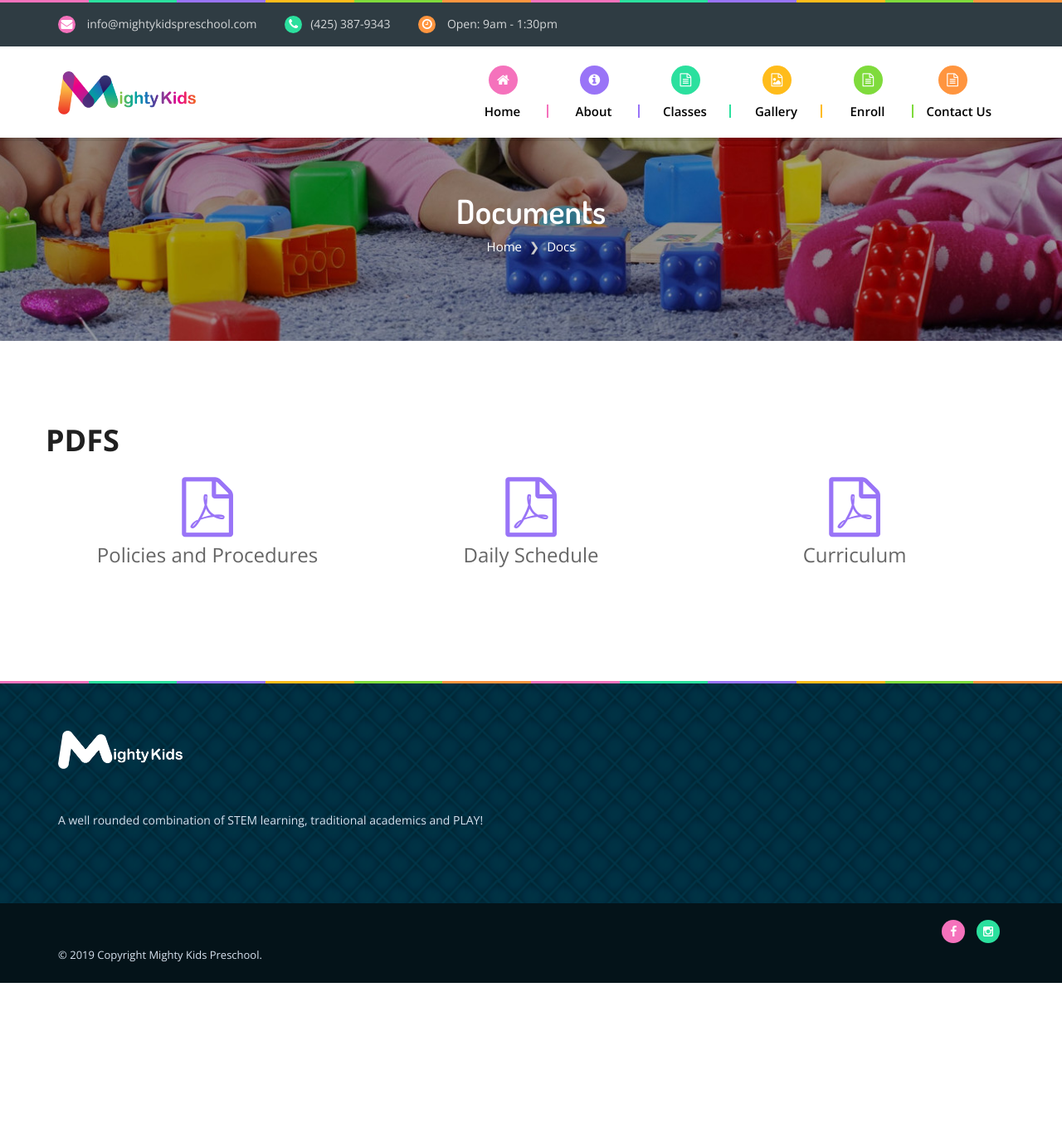
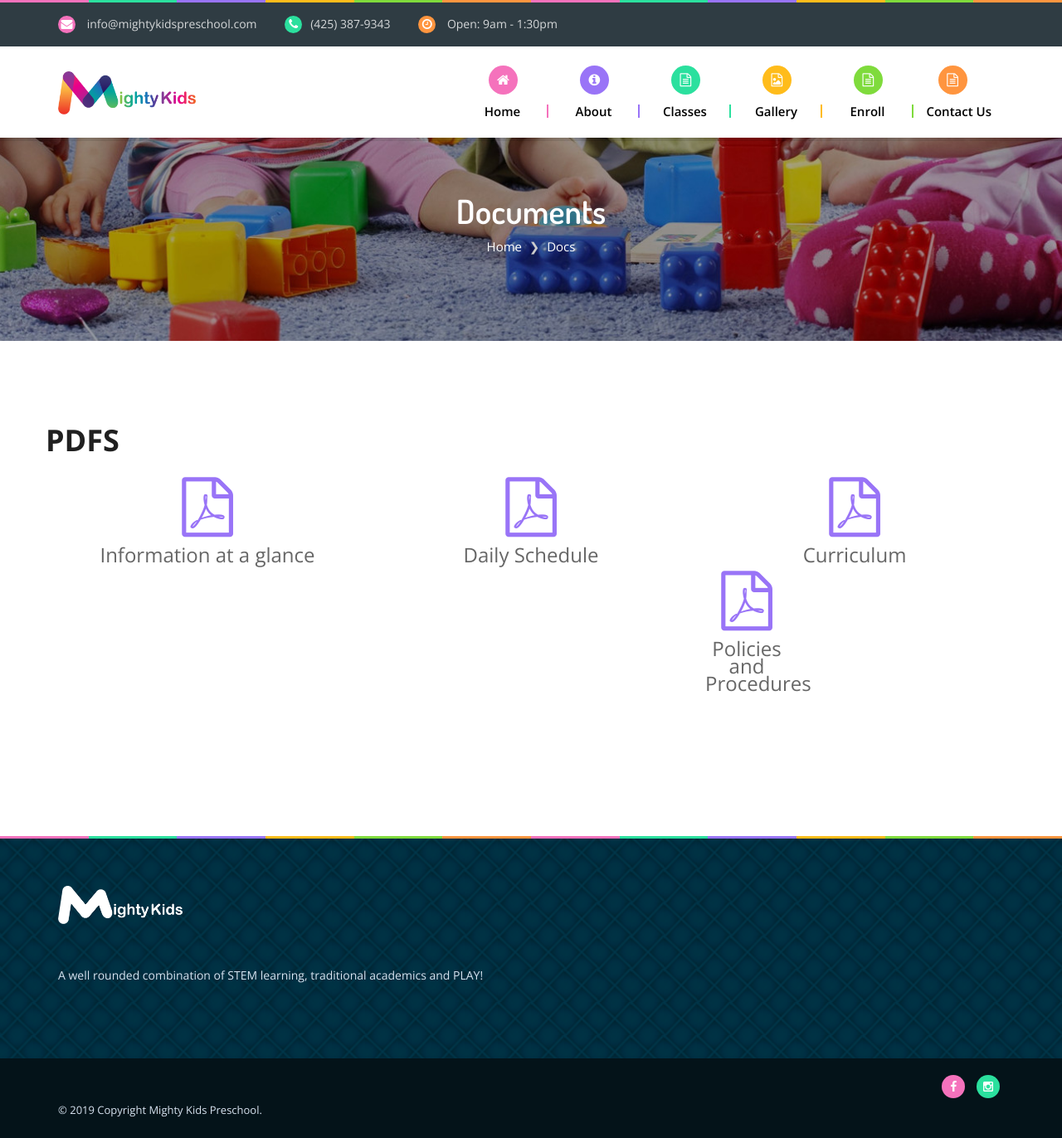
Before and after one commit to MightyKidsPreschool/website, a Jekyll site: the page built from src/docs.md, in a window 1280 px wide. Shown: the whole page at 83% size. Built offline with Jekyll 4.4.1, drawn with Linux system fonts in a browser that asks for light colours; nearby versions of some CDN libraries; library files that are not in the unit come from our copies; before the commit the page ends 1185 px from its top, so only the background shows below that.

Commit message:
Update page.html

```diff
--- a/src/_layouts/page.html
+++ b/src/_layouts/page.html
@@ -26,7 +26,7 @@ layout: default
                  <div class="text-center col-sm-4 col-xs-12" style="padding-bottom: 32px">
                  <a href="https://mightykidspreschool.com/assets/docs/2019-2020_MKinformation_updated.pdf">
                  <span style="font-size: 72px"><i class="fa fa-file-pdf-o"></i></span>
-                     <p style="padding-top: 10px; font-size: 24px">Policies and Procedures</p></a>
+                     <p style="padding-top: 10px; font-size: 24px">Information at a glance</p></a>
                  </div>
                  <div class="text-center col-sm-4 col-xs-12" style="padding-bottom: 32px">
                  <a href="https://mightykidspreschool.com/assets/docs/MK_Daily_Schedule.pdf">
@@ -37,6 +37,12 @@ layout: default
                  <a href="https://mightykidspreschool.com/assets/docs/mkcurriculum.pdf">
                     <span style="font-size: 72px"><i class="fa fa-file-pdf-o"></i></span>
                      <p style="padding-top: 10px; font-size: 24px">Curriculum</p></a>
+		 <div class="row">
+                 <div class="text-center col-sm-4 col-xs-12" style="padding-bottom: 32px">
+                 <a href="https://mightykidspreschool.com/assets/docs/policiesandproceduresMKupdated5/29/2019.pdf">
+                 <span style="font-size: 72px"><i class="fa fa-file-pdf-o"></i></span>
+                     <p style="padding-top: 10px; font-size: 24px">Policies and Procedures</p></a>
+                 </div>
                  </div>
 
               </div>
```
